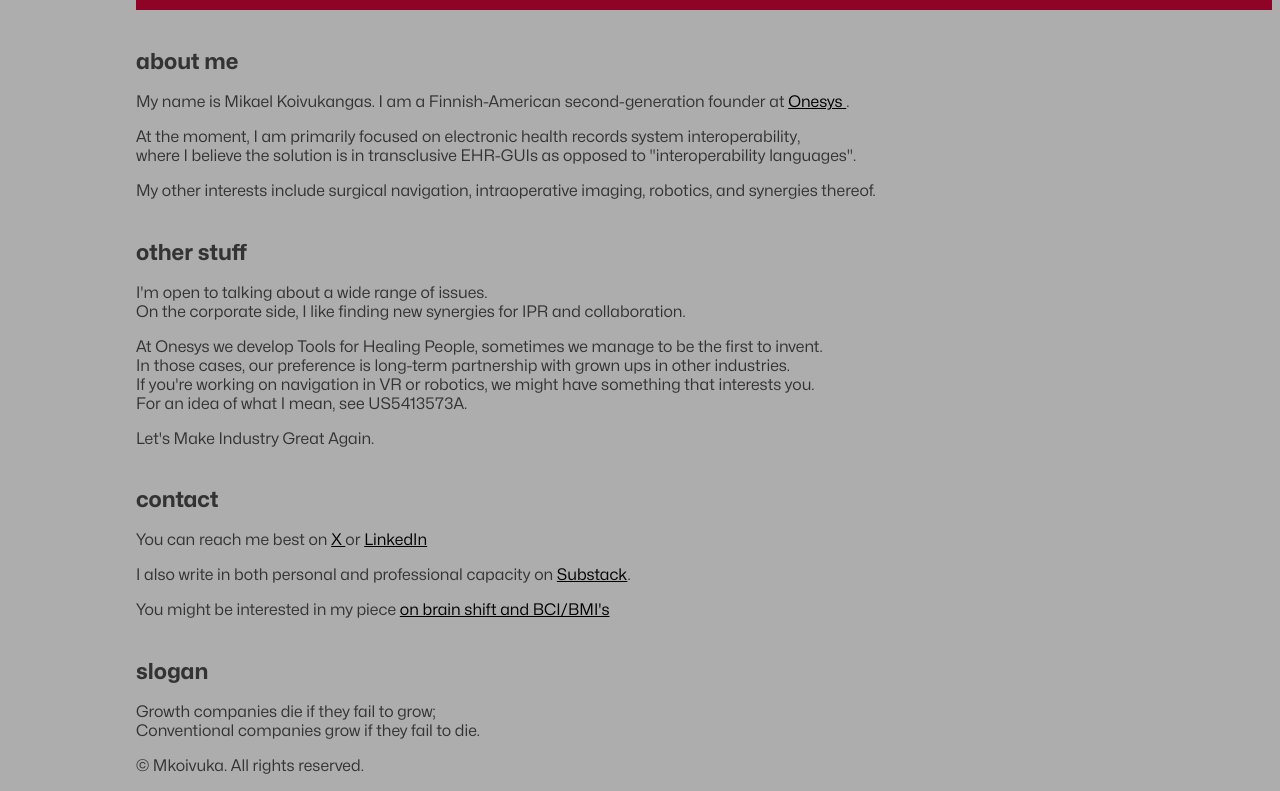
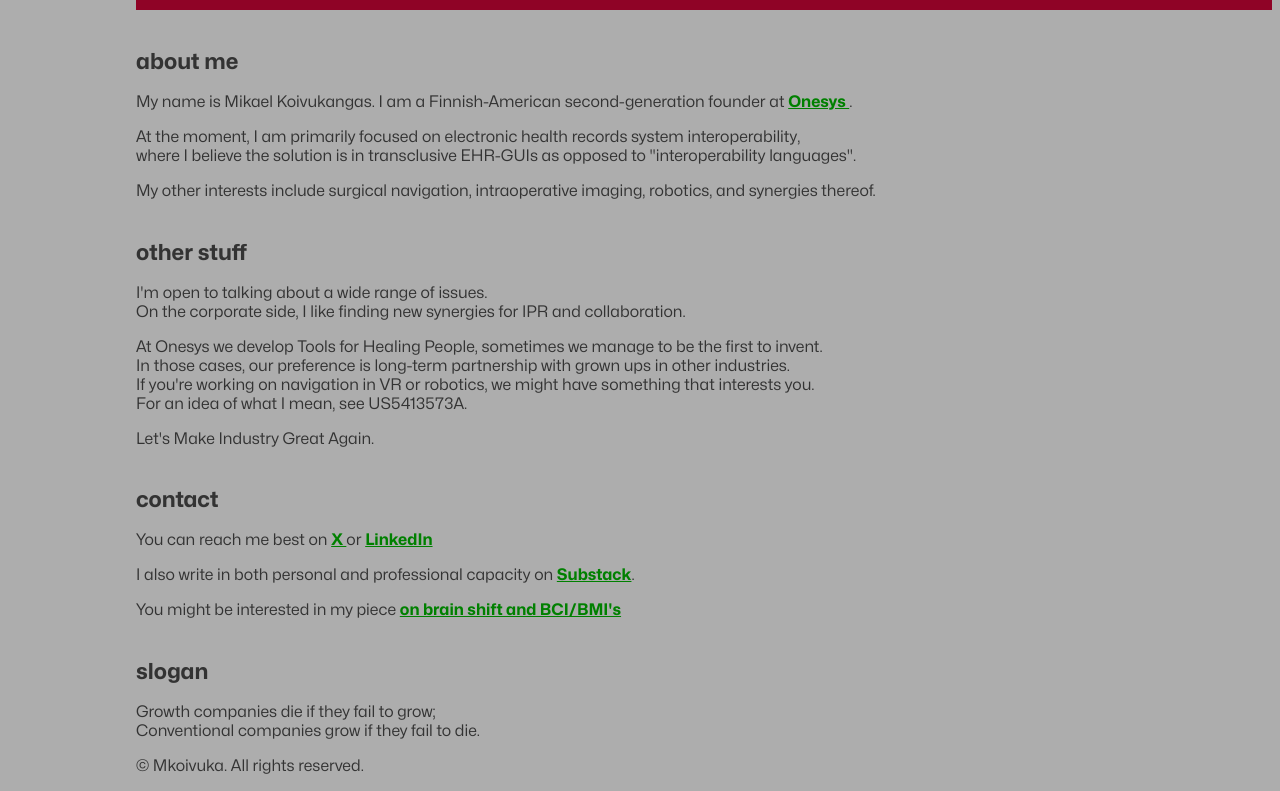
Before and after one commit to Mikael-Koivukangas/home, a plain HTML site: page index.html in a window 1280 px wide. Shown: the part 100-891 px from the top of the page. Drawn offline with Linux system fonts and the light colour scheme.

Commit message:
Update style.css

```diff
--- a/style.css
+++ b/style.css
@@ -52,12 +52,14 @@ padding-top: -5%;
 
 /* unvisited link */
 a:link {
-  color: black;
+  color: green;
+  font-weight: bold;
 }
 
 /* visited link */
 a:visited {
-  color: grey;
+  color: green;
+  font-weight: bold;
 }
 
 /* mouse over link */
```
